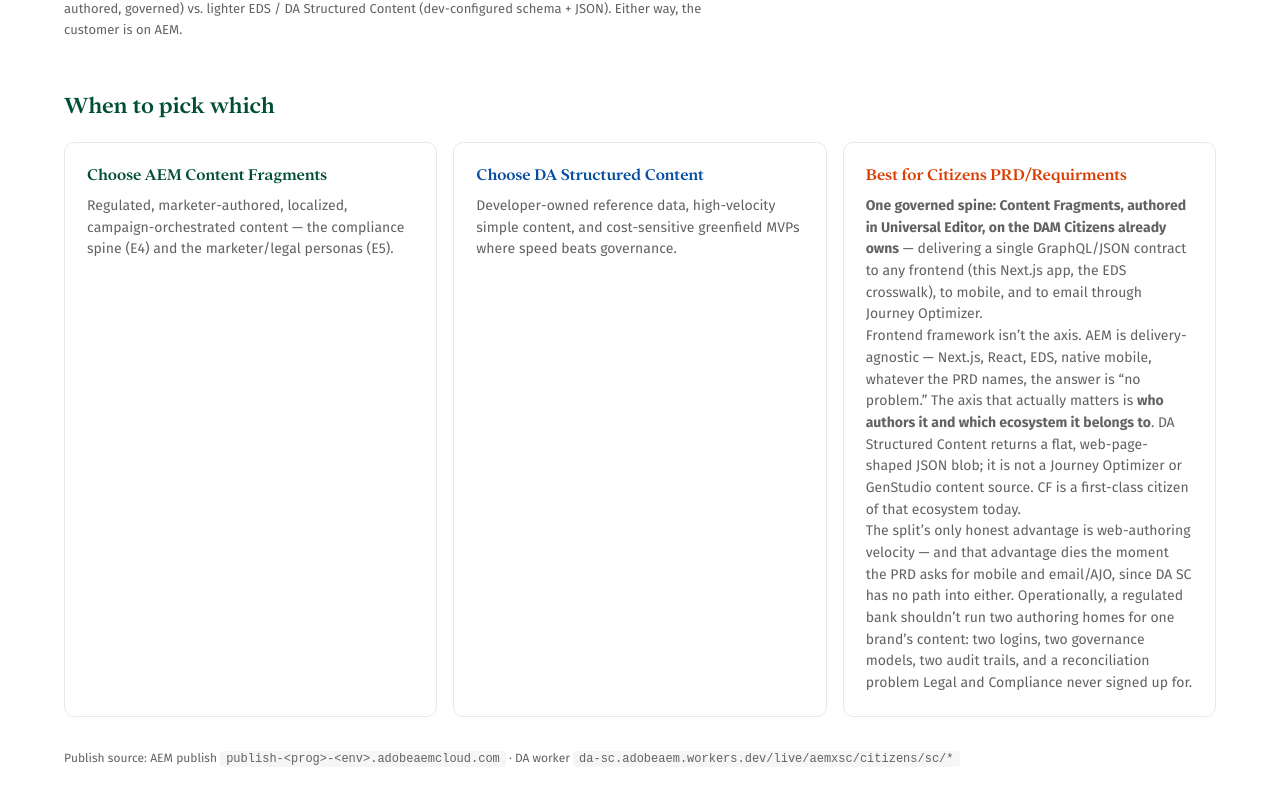
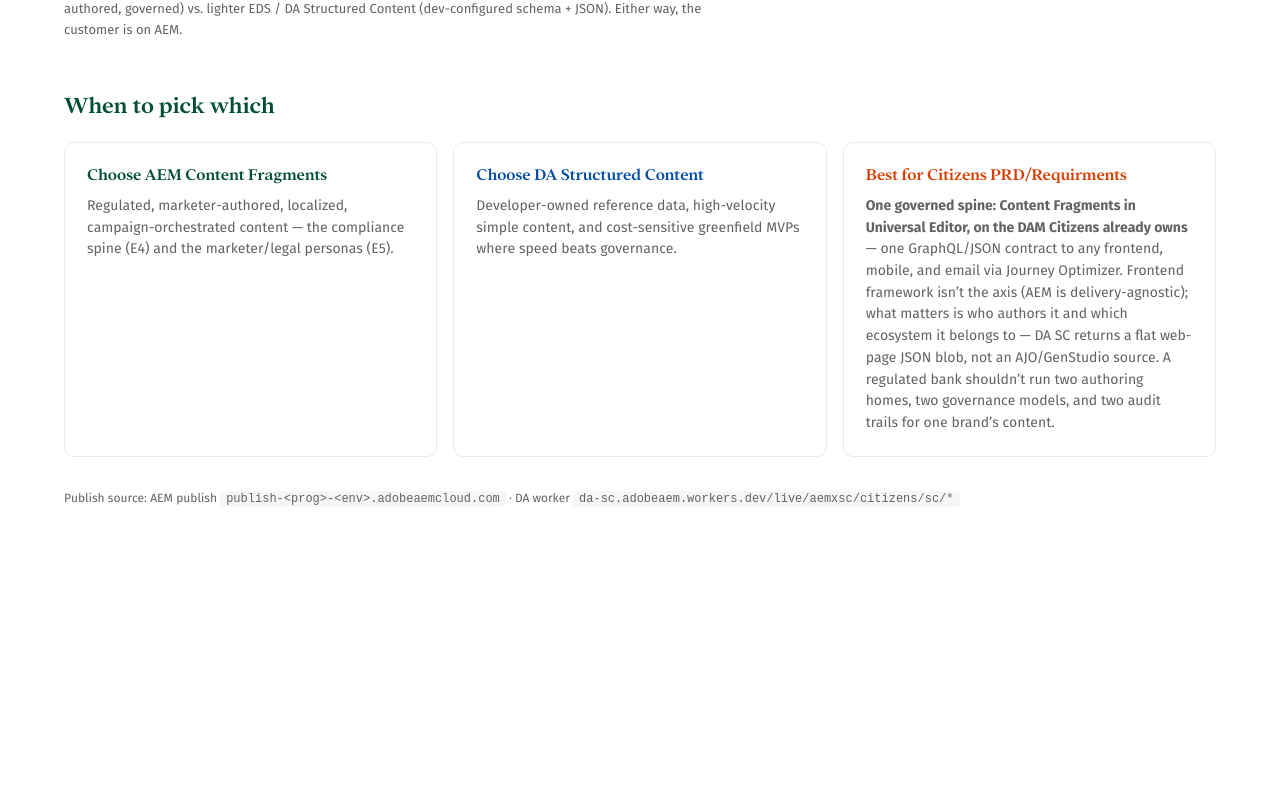
Before and after one commit to AEMXSC/citizens-next, a Next.js app: page /compare in a window 1280 px wide. Shown: the part 1363-2167 px from the top of the page. After the commit the page ends 1947 px from the top, so only its background shows below. Built offline with nearby package versions, Linux system fonts and the light colour scheme; no server answers.

Commit message:
fix(compare): trim CF/UE recommendation card to match card-grid length

```diff
--- a/src/app/compare/page.tsx
+++ b/src/app/compare/page.tsx
@@ -173,23 +173,12 @@ export default async function ComparePage() {
           <div className="cmp-pick-card cmp-pick-both">
             <h3>Best for Citizens PRD/Requirments</h3>
             <p>
-              <strong>One governed spine: Content Fragments, authored in Universal Editor, on the DAM Citizens
-              already owns</strong> — delivering a single GraphQL/JSON contract to any frontend (this Next.js app,
-              the EDS crosswalk), to mobile, and to email through Journey Optimizer.
-            </p>
-            <p>
-              Frontend framework isn&rsquo;t the axis. AEM is delivery-agnostic — Next.js, React, EDS, native
-              mobile, whatever the PRD names, the answer is &ldquo;no problem.&rdquo; The axis that actually
-              matters is <strong>who authors it and which ecosystem it belongs to</strong>. DA Structured Content
-              returns a flat, web-page-shaped JSON blob; it is not a Journey Optimizer or GenStudio content source.
-              CF is a first-class citizen of that ecosystem today.
-            </p>
-            <p>
-              The split&rsquo;s only honest advantage is web-authoring velocity — and that advantage dies the
-              moment the PRD asks for mobile and email/AJO, since DA SC has no path into either. Operationally,
-              a regulated bank shouldn&rsquo;t run two authoring homes for one brand&rsquo;s content: two logins,
-              two governance models, two audit trails, and a reconciliation problem Legal and Compliance never
-              signed up for.
+              <strong>One governed spine: Content Fragments in Universal Editor, on the DAM Citizens already
+              owns</strong> — one GraphQL/JSON contract to any frontend, mobile, and email via Journey Optimizer.
+              Frontend framework isn&rsquo;t the axis (AEM is delivery-agnostic); what matters is who authors it and
+              which ecosystem it belongs to — DA SC returns a flat web-page JSON blob, not an AJO/GenStudio source.
+              A regulated bank shouldn&rsquo;t run two authoring homes, two governance models, and two audit trails
+              for one brand&rsquo;s content.
             </p>
           </div>
         </div>
```
